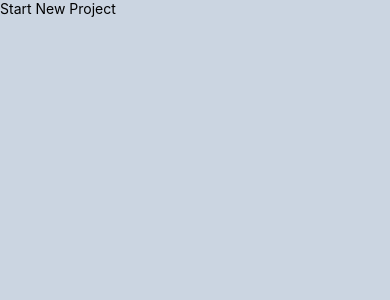
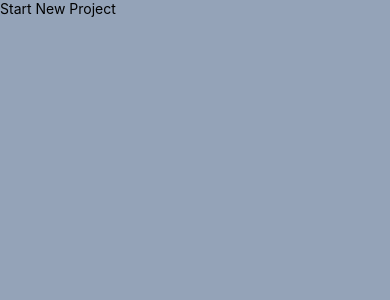
Before and after one commit to emersonjds/eventFlow, a React Native app: screen / in a window 390 px wide. Shown: the top 300 px of the page. Built offline with nearby package versions, Linux system fonts and the light colour scheme.

Commit message:
add navigation

```diff
--- a/App.tsx
+++ b/App.tsx
@@ -4,7 +4,7 @@ import { SafeAreaView, Text } from 'react-native';
 // import { Container } from './styles';
 
 const App: FC = () => {
-  const backgroundStyle = "container h-12 bg-slate-300 flex-1"
+  const backgroundStyle = "container h-12 bg-slate-400 flex-1"
   return (
     <>
       <SafeAreaView className={backgroundStyle}>
--- a/package.json
+++ b/package.json
@@ -10,9 +10,12 @@
     "test": "jest"
   },
   "dependencies": {
+    "@react-navigation/native": "^6.1.6",
     "nativewind": "^2.0.11",
     "react": "18.2.0",
     "react-native": "0.71.7",
+    "react-native-safe-area-context": "^4.5.2",
+    "react-native-screens": "^3.20.0",
     "styled-components": "^5.3.10",
     "styled-system": "^5.1.5"
   },
```
Also changed, not shown: 1 other file (tests, documents, lock files or other folders).
